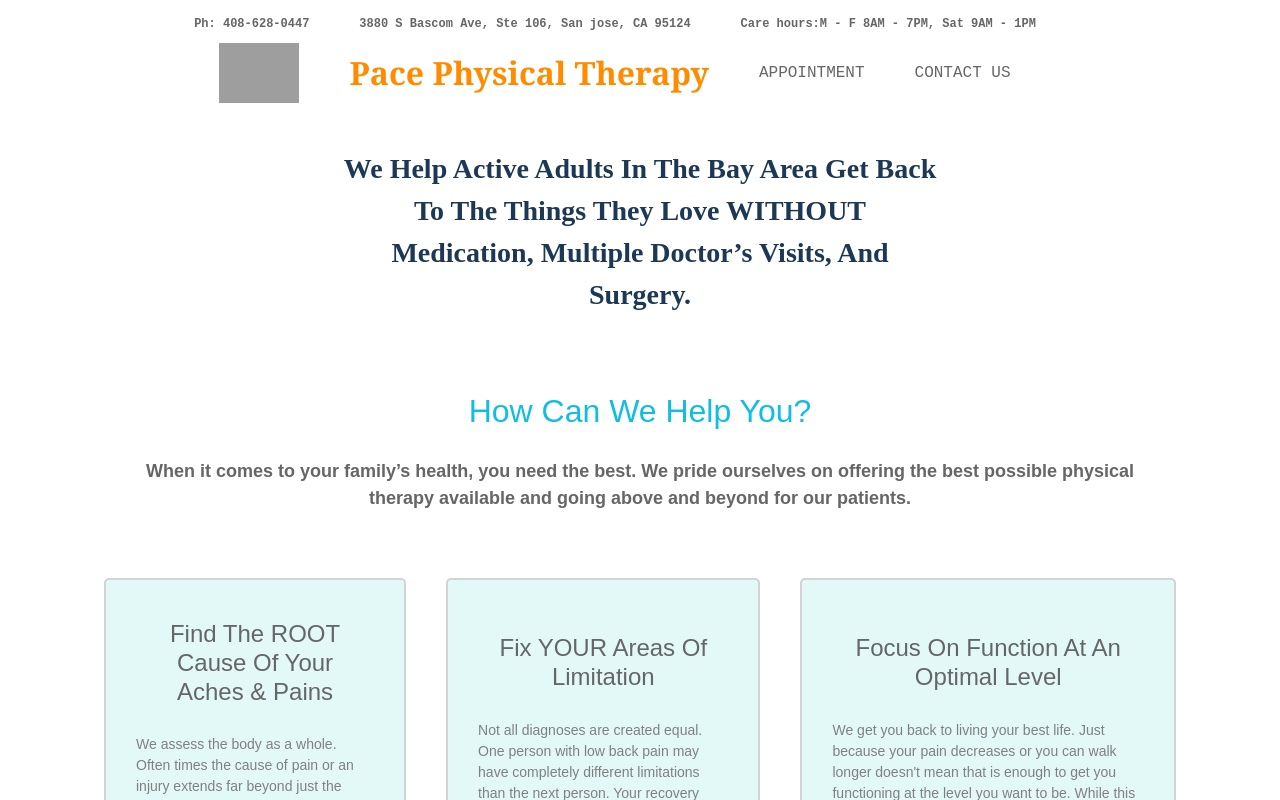
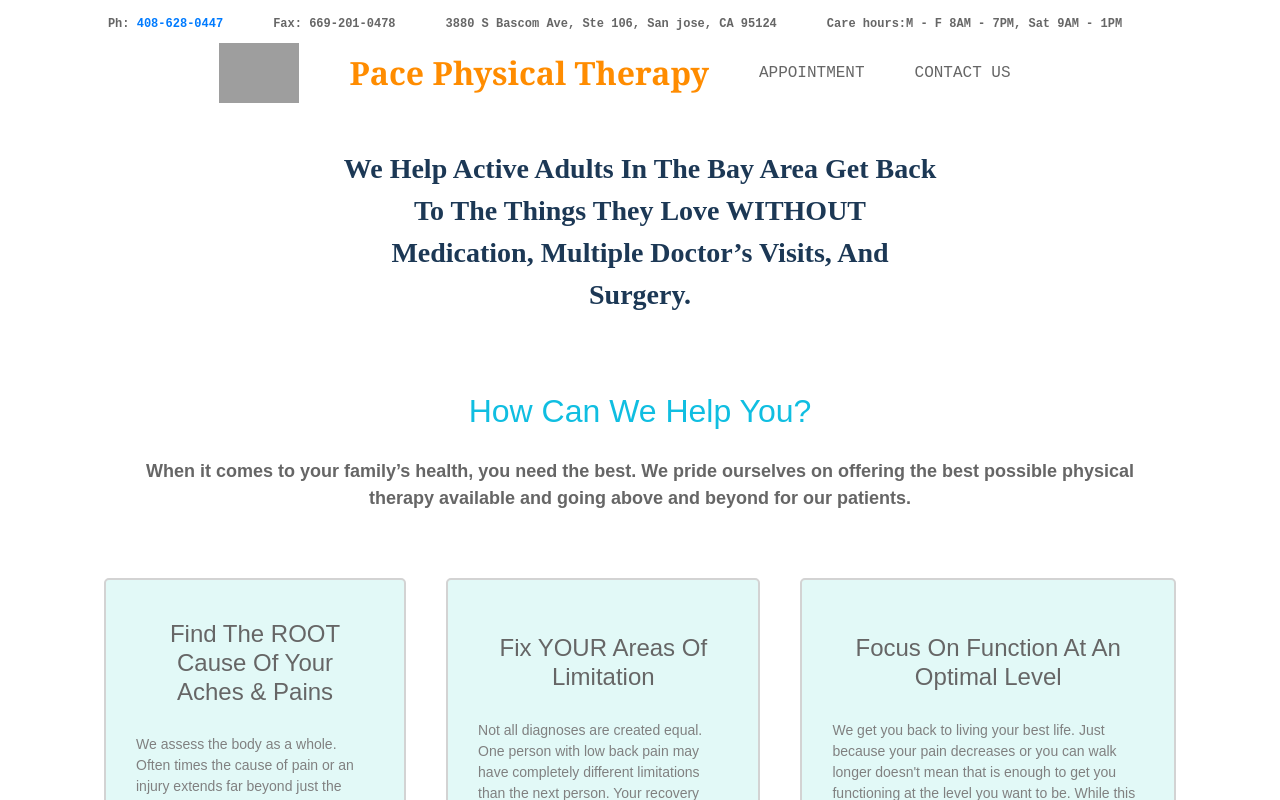
Before and after one commit to chaitujil/pace-pt-next, a Next.js app: page / in a window 1280 px wide. Shown: the top 800 px of the page. Built offline with nearby package versions, Linux system fonts and the light colour scheme; grey boxes are pictures that could not be loaded.

Commit message:
save send grid API key in env

```diff
--- a/components/Footer.js
+++ b/components/Footer.js
@@ -79,6 +79,10 @@ const Boxes = styled.div`
 const Box = styled.div`
   width: 100%;
   padding: 1% 5% 1% 5%;
+
+  a {
+    display: contents;
+  }
 `;
 
 const Column = styled.span`
@@ -121,7 +125,8 @@ const Footer = () => (
         <Box>
           <Column>
             <h4>Contact Us</h4>
-            Phone Number : +1 408-628-0447 <br/>
+            Phone Number : <a href="tel:408-628-0447">408-628-0447</a> <br/>
+            Fax : 669-201-0478 <br/>
             <a href="mailto:info@paceptclinic.com">Email : info@paceptclinic.com</a>
           </Column>
         </Box>
--- a/components/Header.js
+++ b/components/Header.js
@@ -1,5 +1,6 @@
 import Link from 'next/link';
 import styled from '@emotion/styled';
+import React from "react";
 
 const Container = styled.div`
   z-index: 1;
@@ -39,6 +40,10 @@ const TopItem = styled.span`
   font-size: 12px;
   font-weight: bold;
   cursor: pointer;
+
+  a {
+    display: inline-block;
+  }
 `;
 
 const NavDiv = styled.div`
@@ -85,7 +90,10 @@ const Header = () => (
   <Container>
     <TopDiv>
       <TopItem>
-        Ph: 408-628-0447
+        Ph: <a href="tel:408-628-0447">408-628-0447</a>
+      </TopItem>
+      <TopItem>
+        Fax: 669-201-0478
       </TopItem>
       <TopItem>
         3880 S Bascom Ave, Ste 106, San jose, CA 95124
--- a/server.js
+++ b/server.js
@@ -1,7 +1,7 @@
 const express = require('express');
 const next = require('next');
 const sgMail = require('@sendgrid/mail');
-sgMail.setApiKey("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");
+sgMail.setApiKey(process.env.SEND_GRID_API_KEY);
 
 const send = (request) => {
   const from = "info@paceptclinic.com";
@@ -92,7 +92,7 @@ app.prepare()
     });
 
     const PORT = process.env.PORT || 3000;
-    server.listen(PORT, () => {
+    server.listen(PORT, "0.0.0.0", () => {
       console.log(`Paceptclinic is running on port ${ PORT }`);
     });
   })
```
